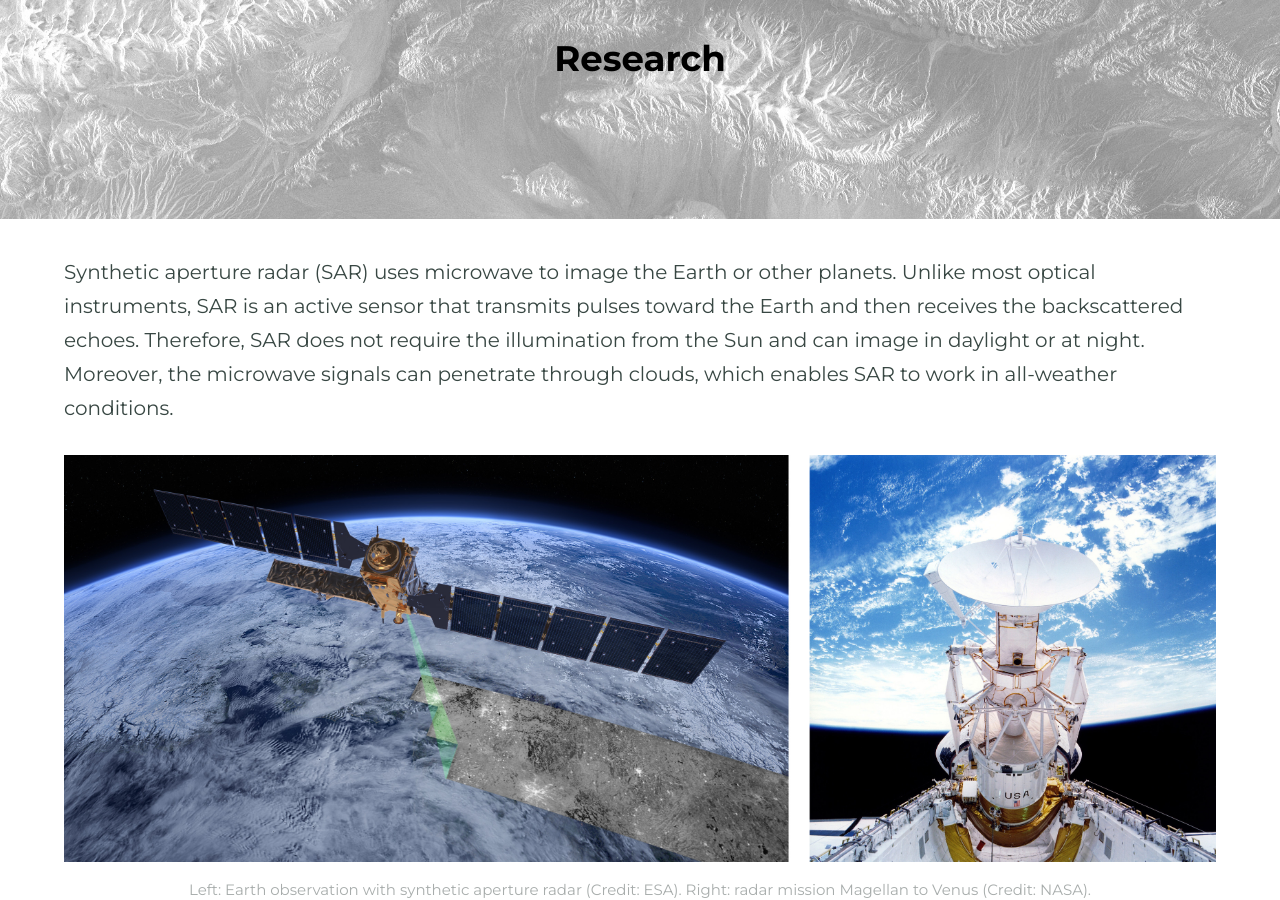
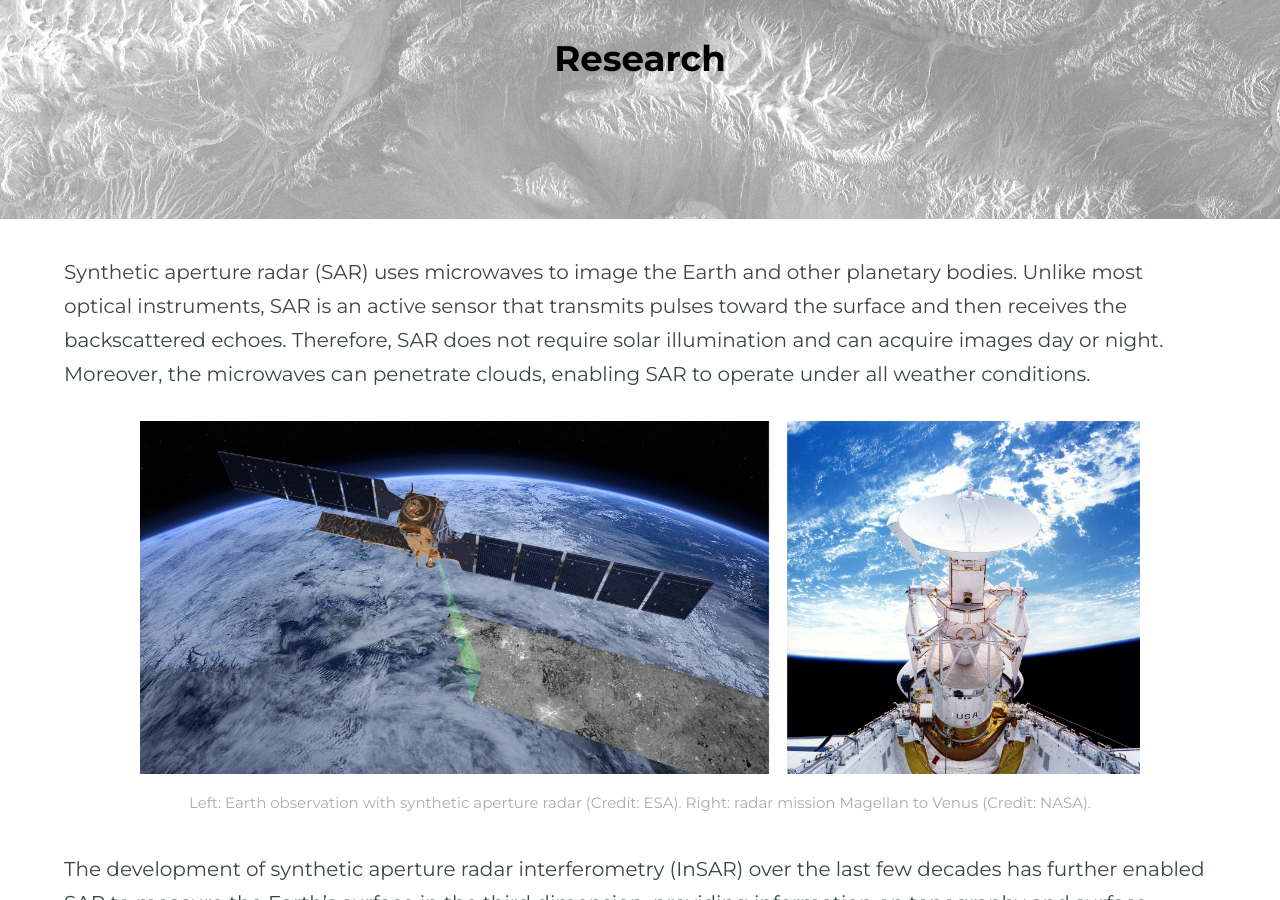
Before and after one commit to CunrenLiang/cunrenliang.github.io, a Jekyll site: the page built from research.md, in a window 1280 px wide and 900 px high, scrolled down 205 px. Built offline with Jekyll 4.4.1, drawn with Linux system fonts in a browser that asks for light colours; some web fonts are replaced; some of the changed text lies outside the part shown.

Commit message:
Add files via upload

```diff
--- a/research.md
+++ b/research.md
@@ -5,11 +5,11 @@ feature_text: |
 feature_image: "../assets/images/tibet/tibet_s1_a41_210504-210516_8.jpg"
 ---
 
-Synthetic aperture radar (SAR) uses microwave to image the Earth or other planets. Unlike most optical instruments, SAR is an active sensor that transmits pulses toward the Earth and then receives the backscattered echoes. Therefore, SAR does not require the illumination from the Sun and can image in daylight or at night. Moreover, the microwave signals can penetrate through clouds, which enables SAR to work in all-weather conditions.
+Synthetic aperture radar (SAR) uses microwaves to image the Earth and other planetary bodies. Unlike most optical instruments, SAR is an active sensor that transmits pulses toward the surface and then receives the backscattered echoes. Therefore, SAR does not require solar illumination and can acquire images day or night. Moreover, the microwaves can penetrate clouds, enabling SAR to operate under all weather conditions.
 
-{% include figure.html image="../assets/images/research/sentinel1-magellan.jpg" caption="Left: Earth observation with synthetic aperture radar (Credit: ESA). Right: radar mission Magellan to Venus (Credit: NASA)." position="center" width="1200" %}
+{% include figure.html image="../assets/images/research/sentinel1-magellan.jpg" caption="Left: Earth observation with synthetic aperture radar (Credit: ESA). Right: radar mission Magellan to Venus (Credit: NASA)." position="center" width="1000" %}
 
-The development of synthetic aperture radar interferometry (InSAR) in the last few decades further enables SAR to image the targets in the third dimension, acquiring either topography or deformation. InSAR measures deformations with a precision on the order of its own wavelength (a few to tens of centimeters) and thus achieves the amazing centimeter or even millimeter precision. Coincidentally, most of the deformations on the Earth’s surface are at the scale of radar wavelengths (Yes, there are deformations almost everywhere in the world. You just cannot see it in most cases, but InSAR can). Therefore, InSAR is widely used in engineering and science problems and even revolutionized the research in the associated fields. Driven by various applications with its unique capabilities, SAR and InSAR are spreading beyond academia and are being commercialized by a growing number of companies around the world. Analysts  value  the  SAR  market  at  roughly  $4  billion  and  expect that figure to nearly double over the next five years ([Rosen, 2021, _Science_](https://science.sciencemag.org/content/371/6532/876)).
+The development of synthetic aperture radar interferometry (InSAR) over the last few decades has further enabled SAR to measure the Earth's surface in the third dimension, providing information on topography and surface deformation. InSAR can measure surface deformation with a precision on the order of its own wavelength (a few to tens of centimeters) and thus achieves the amazing centimeter or even millimeter precision. Coincidentally, most of the deformations on the Earth’s surface are comparable in magnitude to radar wavelengths (Yes, there are deformations almost everywhere on Earth. You just cannot see them in most cases, but InSAR can). Therefore, InSAR is widely used in engineering and scientific applications and has even revolutionized the research in related fields. Driven by its unique capabilities and a growing range of applications, SAR and InSAR are expanding beyond academia, with an increasing number of companies around the world commercializing these technologies. Analysts estimated the global SAR market at roughly $4  billion in 2021 and projected it to nearly double over the following five years ([Rosen, 2021, _Science_](https://science.sciencemag.org/content/371/6532/876)).
 
 
 ###### SAR Signal and Image Processing
```
